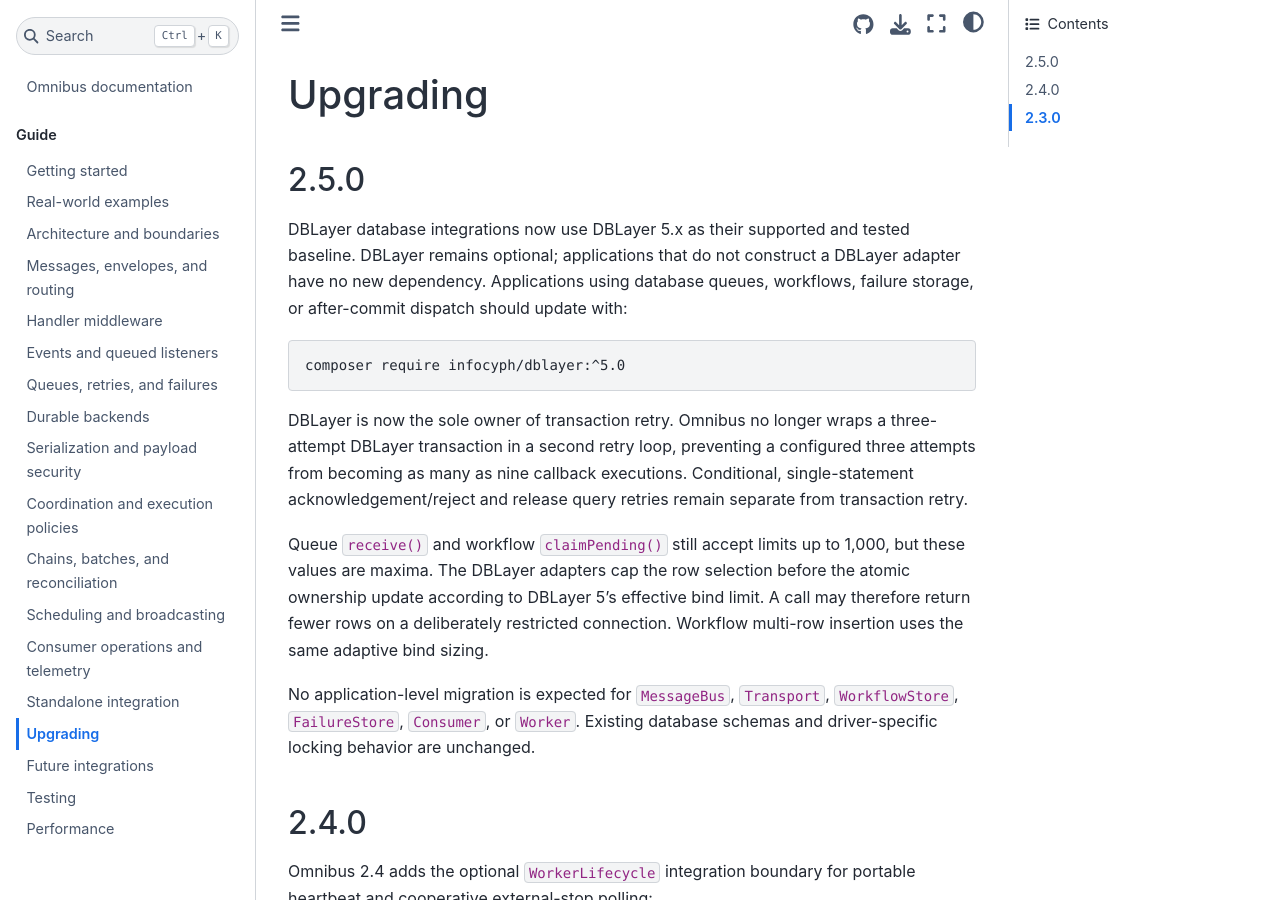
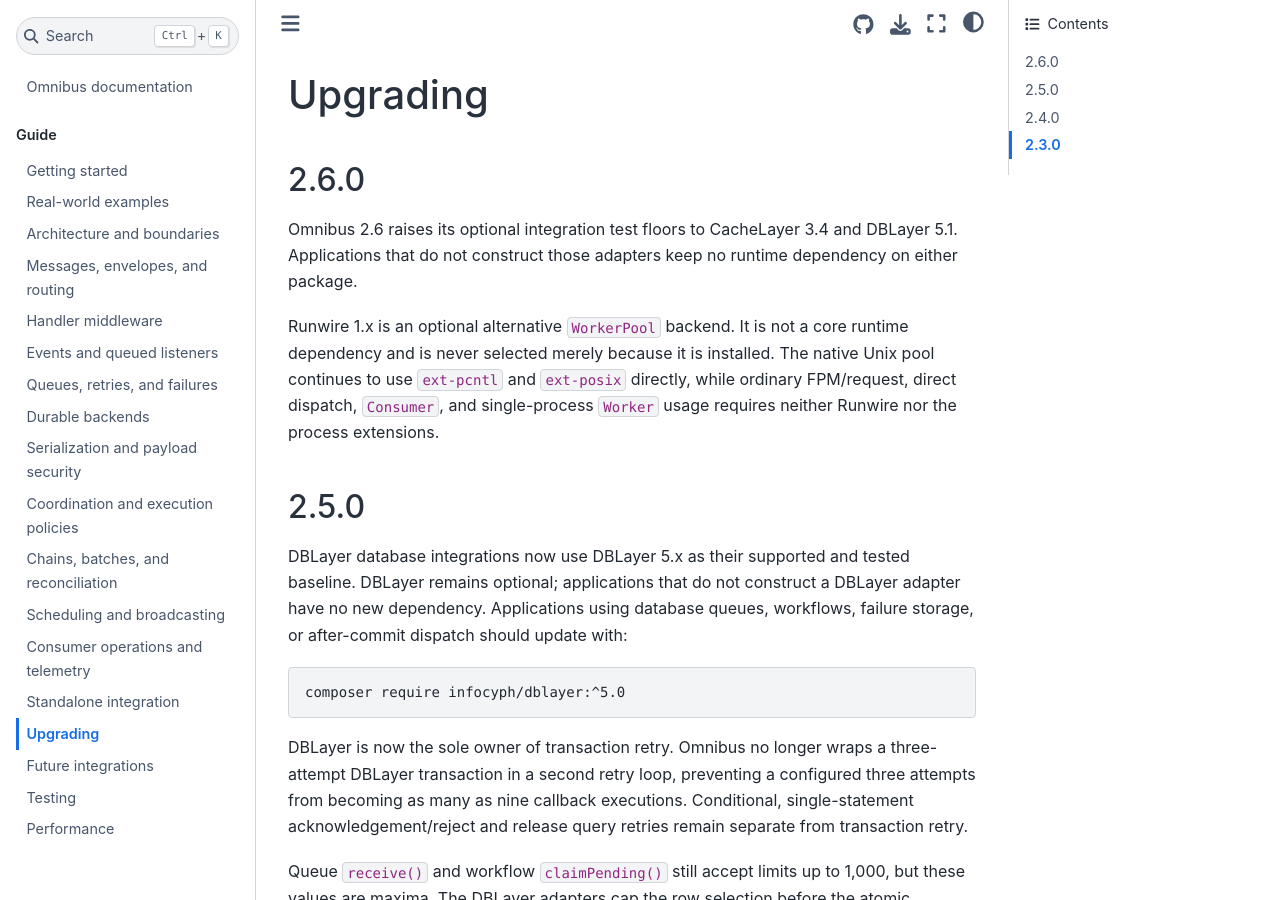
Before and after one commit to infocyph/Omnibus, a Sphinx documentation site: the page built from docs/upgrading.rst, in a window 1280 px wide and 900 px high. Built offline with Sphinx 7.4.7 and the Sphinx Book theme 1.1.4, drawn with Linux system fonts in a browser that asks for light colours.

Commit message:
chore: align Omnibus 2.6 optional dependencies

```diff
--- a/docs/upgrading.rst
+++ b/docs/upgrading.rst
@@ -1,5 +1,18 @@
 Upgrading
 =========
+
+2.6.0
+-----
+
+Omnibus 2.6 raises its optional integration test floors to CacheLayer 3.4 and
+DBLayer 5.1. Applications that do not construct those adapters keep no runtime
+dependency on either package.
+
+Runwire 1.x is an optional alternative ``WorkerPool`` backend. It is not a core
+runtime dependency and is never selected merely because it is installed. The
+native Unix pool continues to use ``ext-pcntl`` and ``ext-posix`` directly, while
+ordinary FPM/request, direct dispatch, ``Consumer``, and single-process
+``Worker`` usage requires neither Runwire nor the process extensions.
 
 2.5.0
 -----
```
Also changed, not shown: README.md (+8 -4 lines), composer.json (+10 -8 lines), docs/integration.rst (+6 -3 lines), docs/operations.rst (+6 -3 lines).
